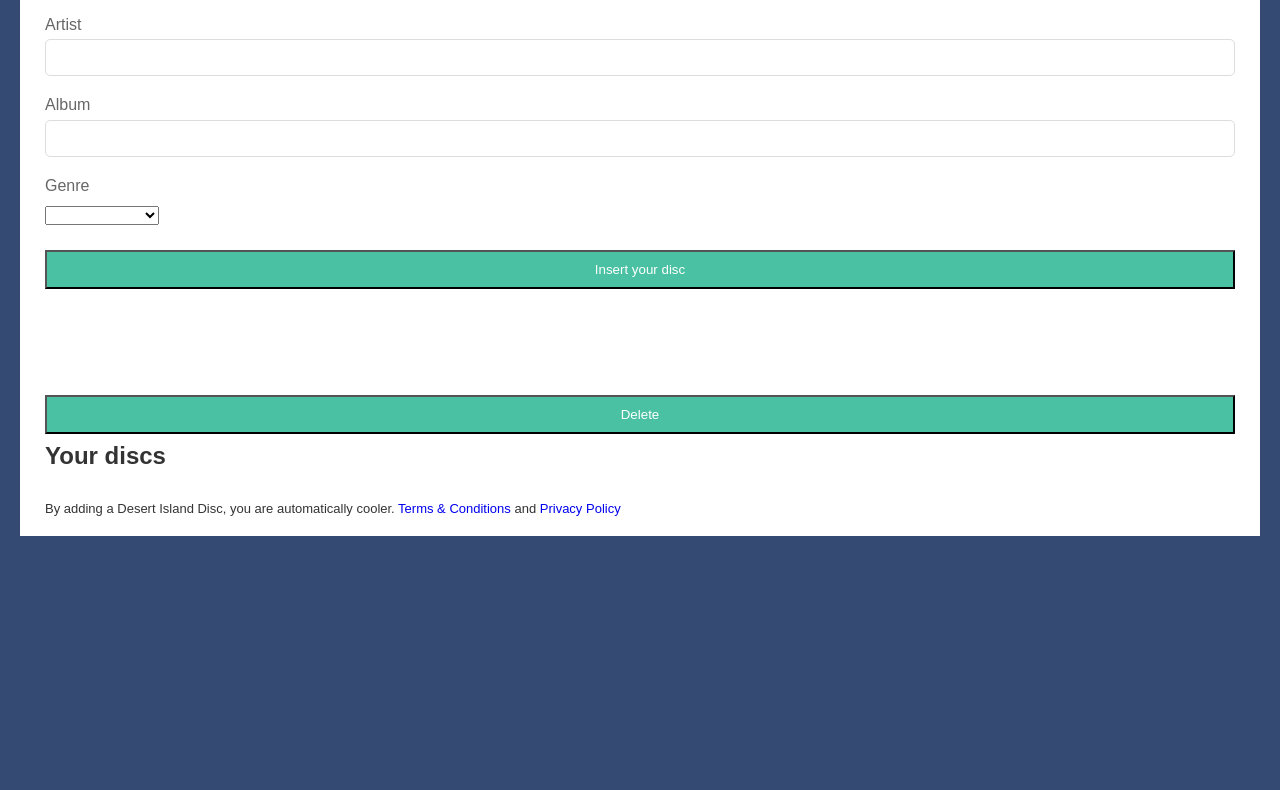
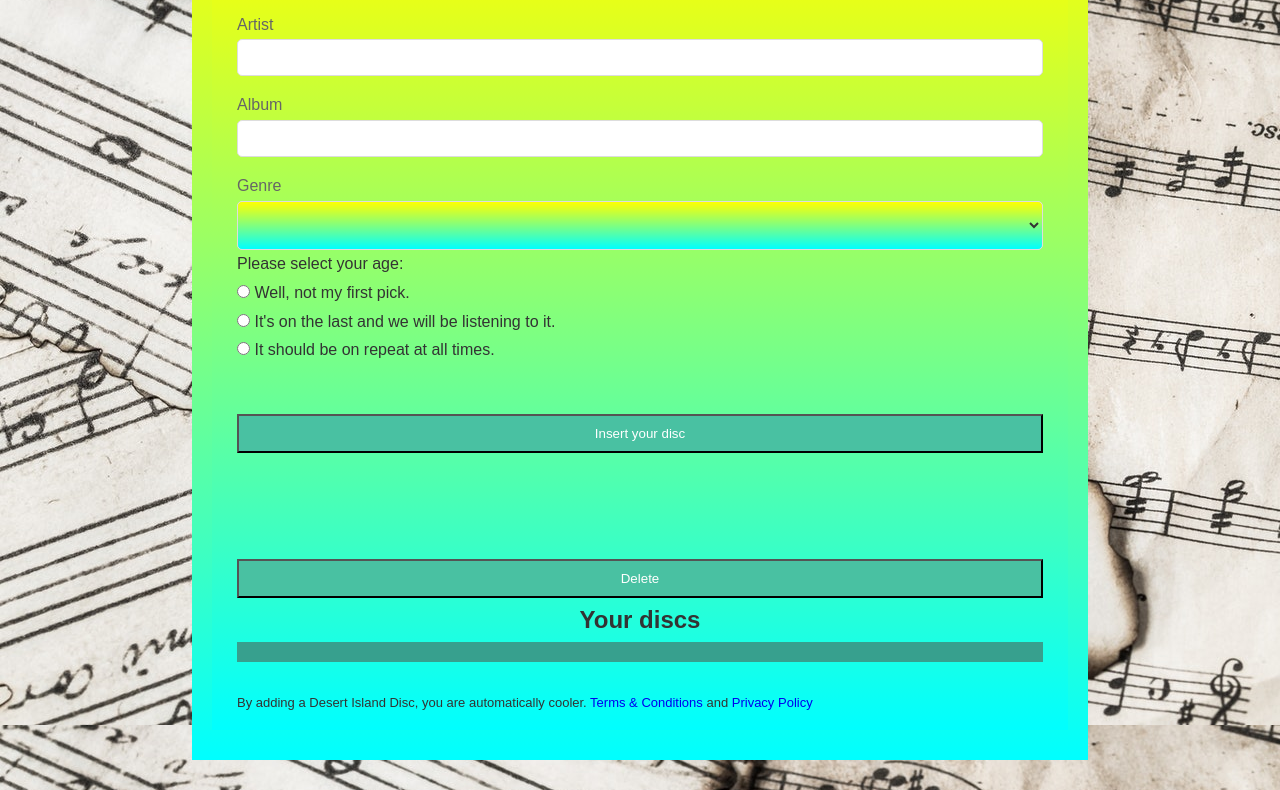
Before and after one commit to Martin-Sparks/week6-weekend-homework, a plain HTML site: page index.html in a window 1280 px wide. Shown: the part 127-917 px from the top of the page. Before the commit the page ends 800 px from the top, so only its background shows below. Drawn offline with Linux system fonts and the light colour scheme.

Commit message:
final commit

```diff
--- a/CSS/style.css
+++ b/CSS/style.css
@@ -2,13 +2,16 @@
     box-sizing: border-box;
     margin: 0;
     padding: 0;
+    list-style: none;
   }
 
   body {
       font-family: Arial, Helvetica, sans-serif;
-      background: #344a72;
+      /* background: #344a72; */
       color: #fff;
       line-height: 1.8;
+      background-image: linear-gradient(aqua, yellow);
+      background-image: url("../photo/music-notes-934067 (1).jpg");
   }
 
   a {
@@ -17,37 +20,44 @@
 
   #container {
     margin: 30px auto;
-    max-width: 400;
+    max-width: 70%;
     padding: 20px;
+    background-image: linear-gradient(yellow, aqua);
 
   }
 
   .form-wrap {
     background: white;
+    background-image: linear-gradient(yellow, aqua);
     padding: 15px 25px;
     color: #333;
+    list-style: none;
   }
 
   .form-wrap h1,
   .form-wrap p {
    text-align: centre;
+   list-style: none;
   }
 
   .form-wrap .form-group {
     margin-top: 15px;
+    list-style: none;
 
   }
 
   .form-wrap .form-group label {
    display: block;
    color:#666;
+   list-style: none;
   }
 
-  .form-wrap .form-group input {
+  .form-wrap .form-group input, select {
    width: 100%;
    padding: 10px;
    border: #ddd 1px solid;
    border-radius: 5px;
+   list-style: none;
   }
 
   .form-wrap button {
@@ -58,6 +68,7 @@
     background: #49c1a2;
     color: white;
     cursor: pointer;
+    list-style: none;
   }
 
   .form-wrap button:hover {
@@ -77,3 +88,28 @@
   footer a {
     color: #49c149;
   }
+
+  #discs {
+    background-color:  #37a08e;
+    padding: 10px;
+    width: 100%;
+    display: inline-block;
+    margin: auto;
+
+  }
+
+  .header {
+    text-align: center;
+  }
+
+  li {
+    float: left;
+    width: 45%;
+    border: 2px solid black;
+    border-radius: 10px;
+    padding: 1em;
+    margin: 1em;
+    text-align: center;
+    background-image: linear-gradient(yellow, aqua);
+
+  }
--- a/index.html
+++ b/index.html
@@ -11,7 +11,7 @@
     <form id="new-item-form">
         <div id="container">
           <div class="form-wrap">
-            <h1>Desert Island Discs</h1>
+            <h1 class='header'>Desert Island Discs</h1>
               <div class="form-group">
                 <label for="artist">Artist</label>
                 <input type="text" name="artist" id="artist" />
@@ -21,9 +21,9 @@
                 <input type="text" name="album" id="album" />
               </div>
               <div class="form-group">
-                <label for="genre">Genre</label>
+                <label class="form-group" for="genre">Genre</label>
                 <!-- <input type="category" name="category" id="category" /> -->
-                <select id="category">
+                <select class="form-wrap" id="category">
                     <option value="" disabled selected></option>
                     <option value="rock">Rock</option>
                     <option value="indie">Indie</option>
@@ -32,15 +32,27 @@
                     <option value="blues">Blues</option>
                   </select>
                 </div>
+
+                <div>
+                    <p>Please select your age:</p>
+                    <input type="radio" id="container1" name="rating" value="Well, not my first pick.">
+                    <label for="rating1">Well, not my first pick.</label><br>
+                    <input type="radio" id="container2" name="rating" value="It's on the last and we will be listening to it.">
+                    <label for="rating2">It's on the last and we will be listening to it.</label><br>
+                    <input type="radio" id="container3" name="rating" value="It should be on repeat at all times.">
+                    <label for="rating3">It should be on repeat at all times.</label><br><br>
+                    <!-- <input type="submit" value="Submit"> -->
+
+                </div>
                 <button type="submit" class="btn">Insert your disc</button>
               <br>
               <br>
     </form>
     <br>
 
-        <button id="delete">Delete</button>
+        <button class="btn" id="delete">Delete</button>
 
-              <h2>Your discs</h2>
+              <h2 class='header'>Your discs</h2>
               <ul id="discs"></ul>
 
 
@@ -54,4 +66,5 @@
           </footer>
         </div>
 </body>
+
 </html>
--- a/js/app.js
+++ b/js/app.js
@@ -35,6 +35,10 @@ document.addEventListener('DOMContentLoaded', () => {
             genre.textContent = form.category.value;
             albumListItem.appendChild(genre);
 
+            const rating = document.createElement('p');
+            rating.textContent = form.rating.value;
+            albumListItem.appendChild(rating);
+
             return albumListItem;
 
     }
@@ -43,3 +47,5 @@ document.addEventListener('DOMContentLoaded', () => {
         const albumList = document.querySelector('#discs');
         albumList.innerHTML = '';
       }
+
+    //   const ratings = ["Well, not my first pick", "It's on the last and we will be listening to it.", "It should be on repeat at all times."]
```
Also changed, not shown: photo/music-notes-934067 (1).jpg (added), 1 other file.
